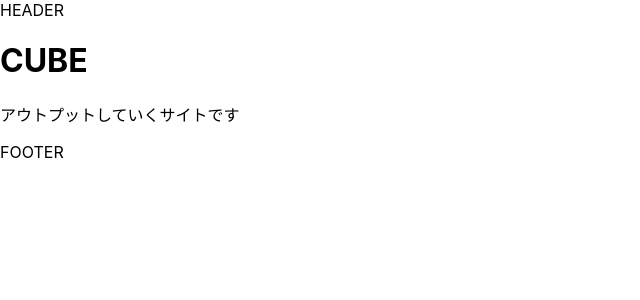
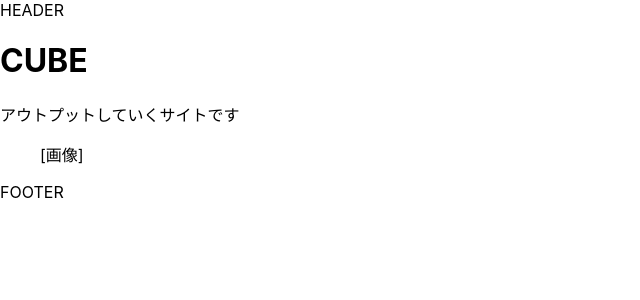
Before and after one commit to Miz-dev/next-react-website, a Next.js app: page / in a window 1280 px wide. Shown: the top 300 px of the page, without its empty margins (0-640 px from the left). Built offline with nearby package versions, Linux system fonts and the light colour scheme.

Commit message:
✨ Hero画像をpropsでONにする

```diff
--- a/components/Hero.js
+++ b/components/Hero.js
@@ -1,8 +1,9 @@
-export default function Hero({ title, subtitle }) {
+export default function Hero({ title, subtitle, imageOn = false }) {
 	return (
 		<div>
 			<h1>{title}</h1>
 			<p>{subtitle}</p>
+			{imageOn && <figure> [画像] </figure>}
 		</div>
 	);
 }
--- a/pages/index.js
+++ b/pages/index.js
@@ -1,5 +1,7 @@
 import Hero from "components/Hero";
 
 export default function Home() {
-	return <Hero title="CUBE" subtitle="アウトプットしていくサイトです" />;
+	return (
+		<Hero title="CUBE" subtitle="アウトプットしていくサイトです" imageOn />
+	);
 }
```
